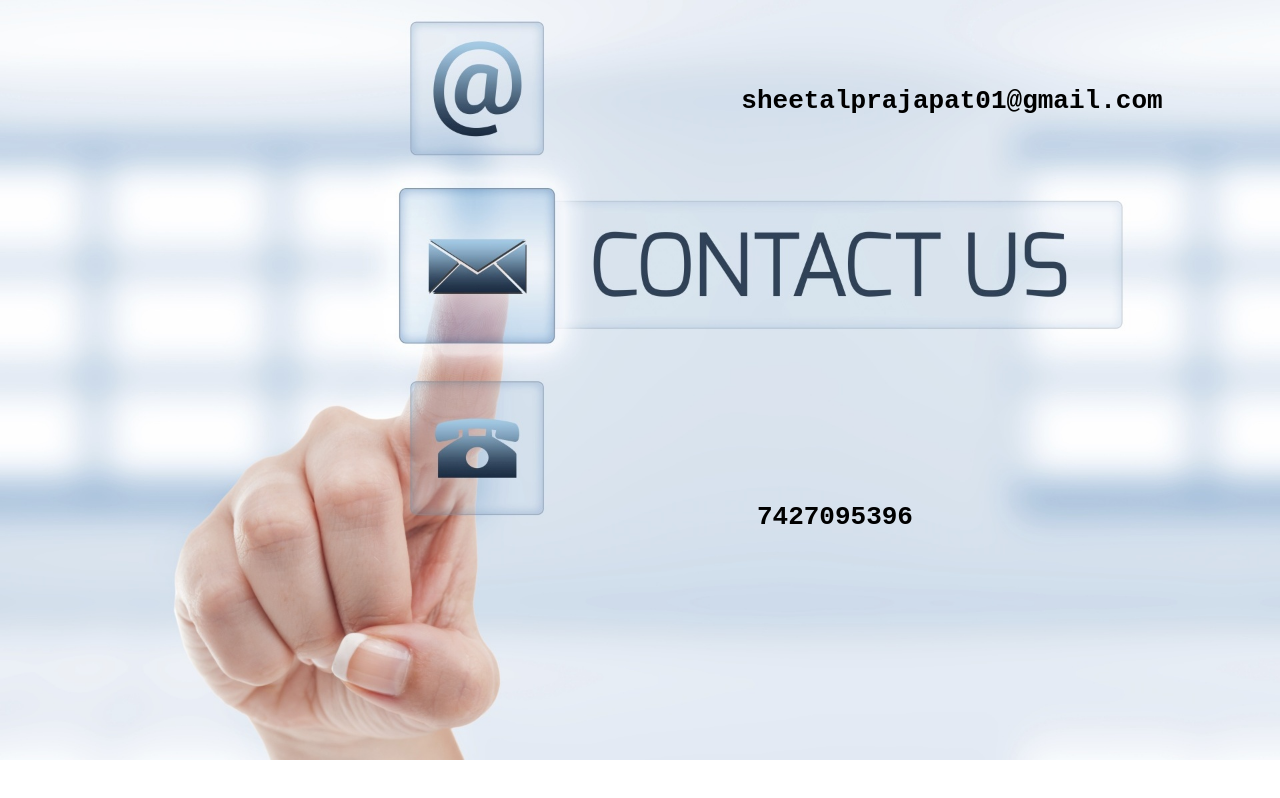
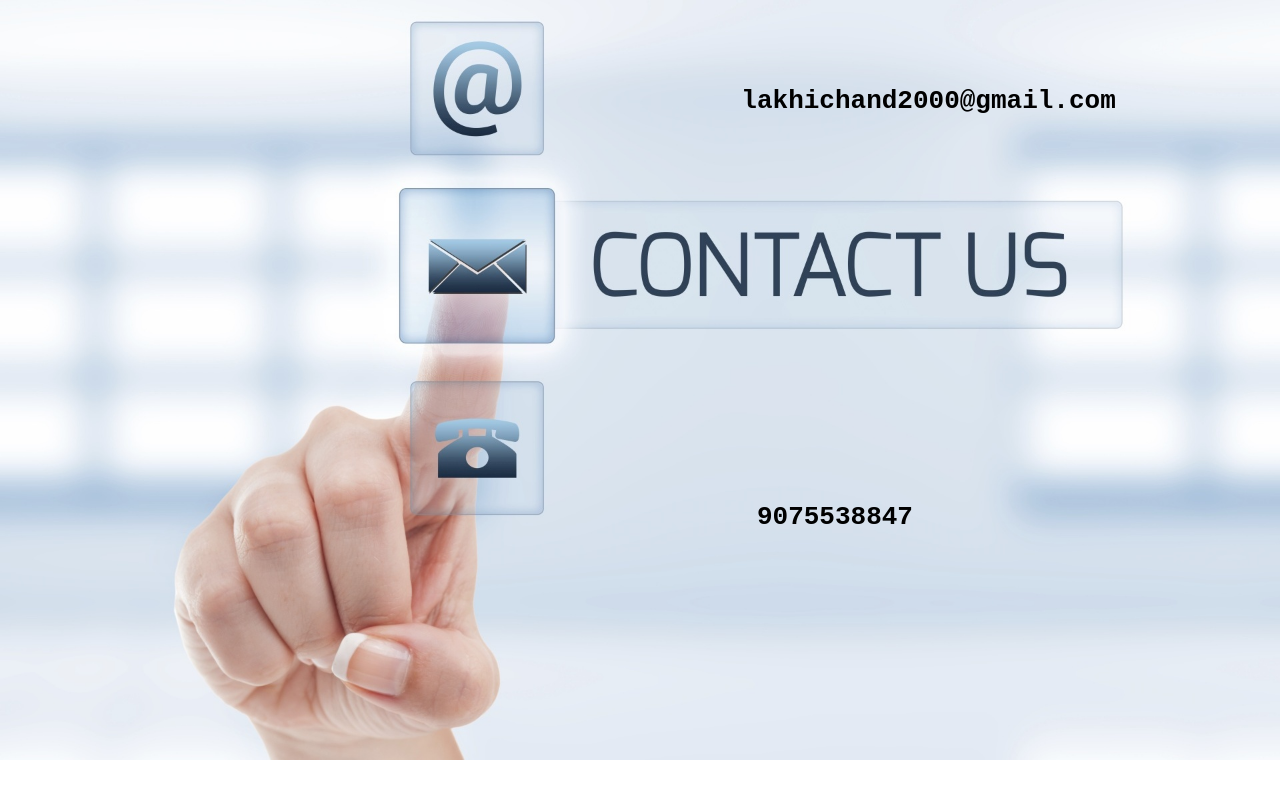
Before and after one commit to lakhichand/Website-for-NGO--Software-Engineering-Project-master, a plain HTML site: page Website-for-NGO--Software-Engineering-Project-master/contact.html in a window 1280 px wide. Drawn offline with Linux system fonts and the light colour scheme.

Commit message:
Update contact.html

```diff
--- a/Website-for-NGO--Software-Engineering-Project-master/contact.html
+++ b/Website-for-NGO--Software-Engineering-Project-master/contact.html
@@ -13,7 +13,7 @@ background-size: cover;
 <body>
 <h1><pre>
 
-                                               sheetalprajapat01@gmail.com</pre></h1>
+                                               lakhichand2000@gmail.com</pre></h1>
 <h1><pre>
 
 
@@ -26,7 +26,7 @@ background-size: cover;
 
 
 
-                                                7427095396</pre></h1>
+                                                9075538847</pre></h1>
 
 </body>
 </html>
```
